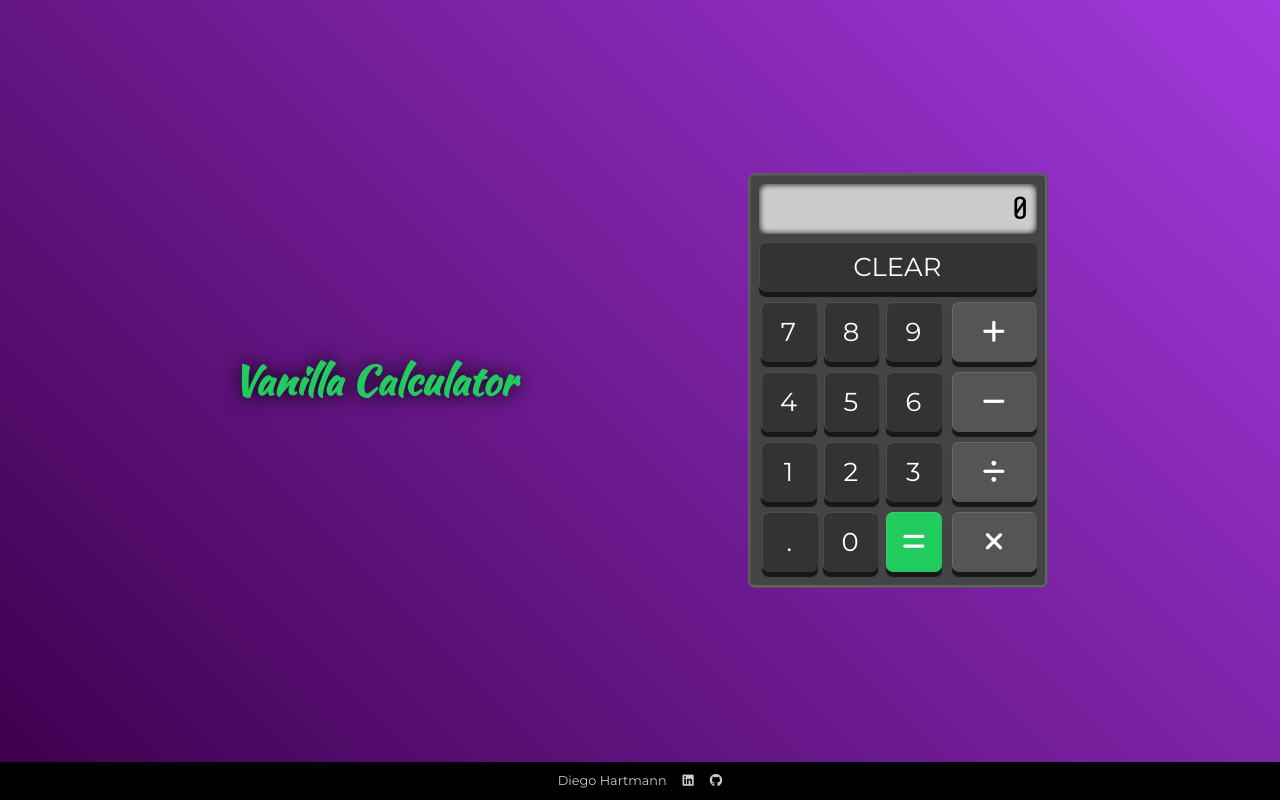
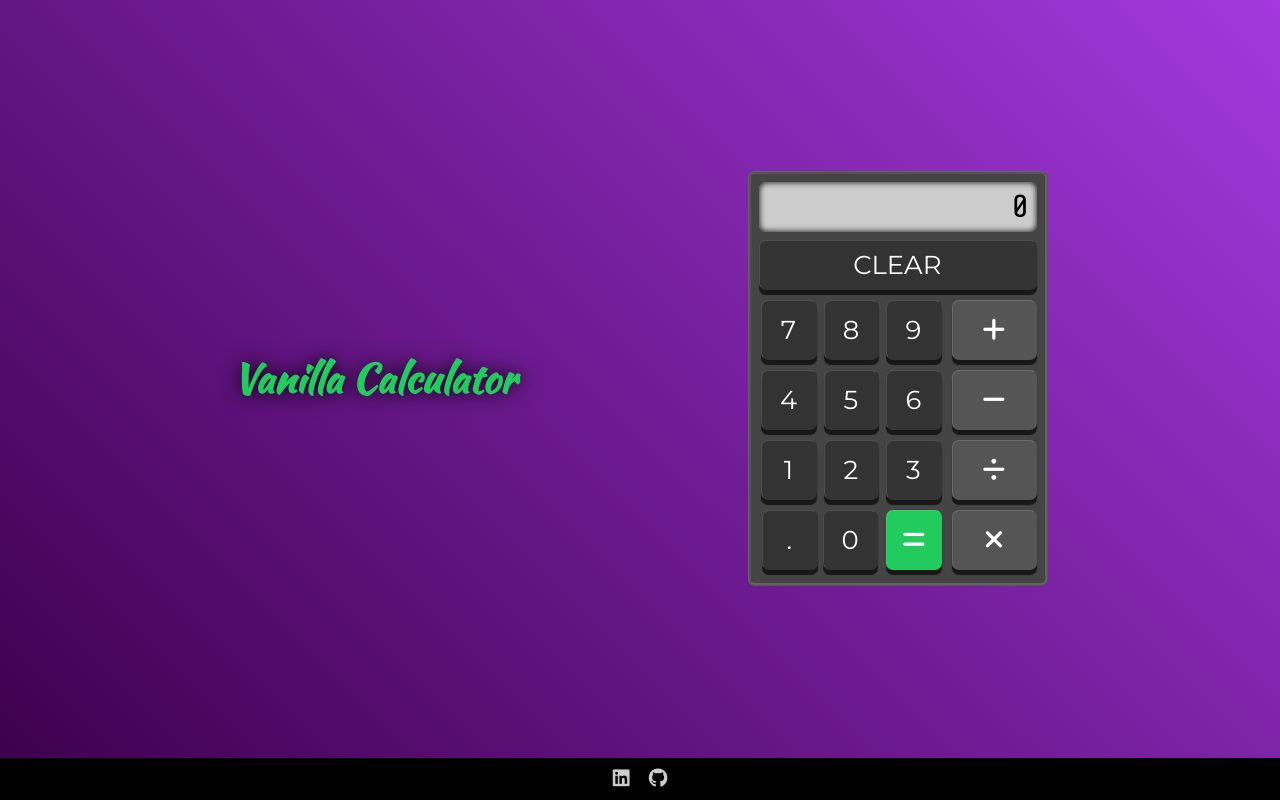
Before and after one commit to diegohartmann/calculadora-js, a plain HTML site: page index.html in a window 1280 px wide. Drawn offline with nearby package versions, Linux system fonts and the light colour scheme.

Commit message:
checkpoint

```diff
--- a/css/style.css
+++ b/css/style.css
@@ -209,15 +209,18 @@ main .operacoes .operacao{
 footer{
     background: black;
     width: 100%;
-    height: 40px;
     color: #ccc;
-    font-size: .8rem;
     display: flex;
     align-items:center;
     justify-content: center;
     /* box-shadow: 0 -26px 65px black; */
-    gap: 1rem;
+    gap: 1.2rem;
+    padding: .7rem;
 }
-footer * {
-    color: #ccc !important;
+footer i {
+    font-size: 1.2rem;
+    color: #ccc;
 }
+footer i:hover {
+    color: #fff;
+}
--- a/index.html
+++ b/index.html
@@ -74,7 +74,6 @@
 
 
     <footer>
-        Diego Hartmann
 
         <a href="https://linkedin.com/in/diegohart/" target="_blank" rel="noopener noreferrer">
             <i class="fab fa-linkedin"></i>
```
